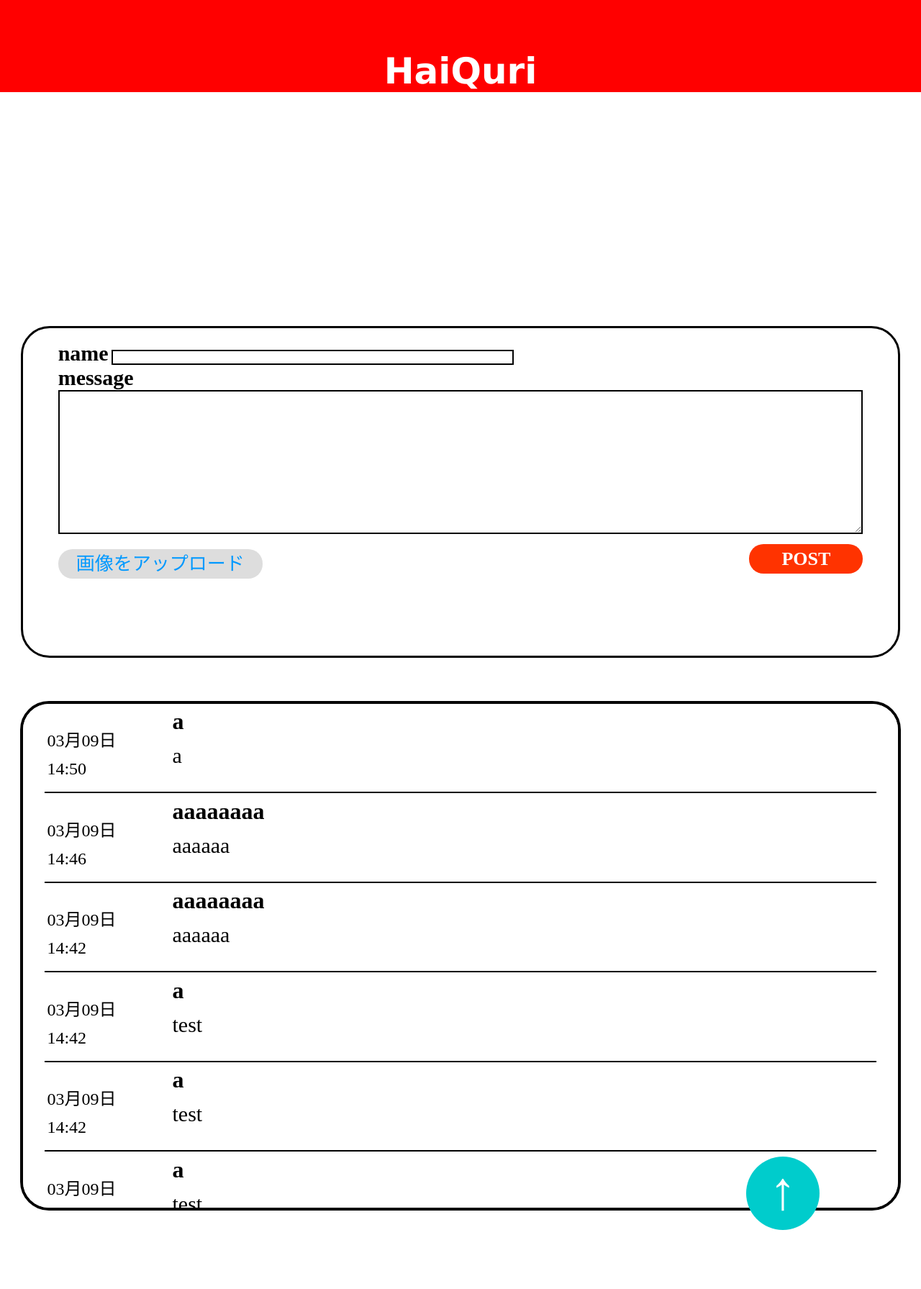
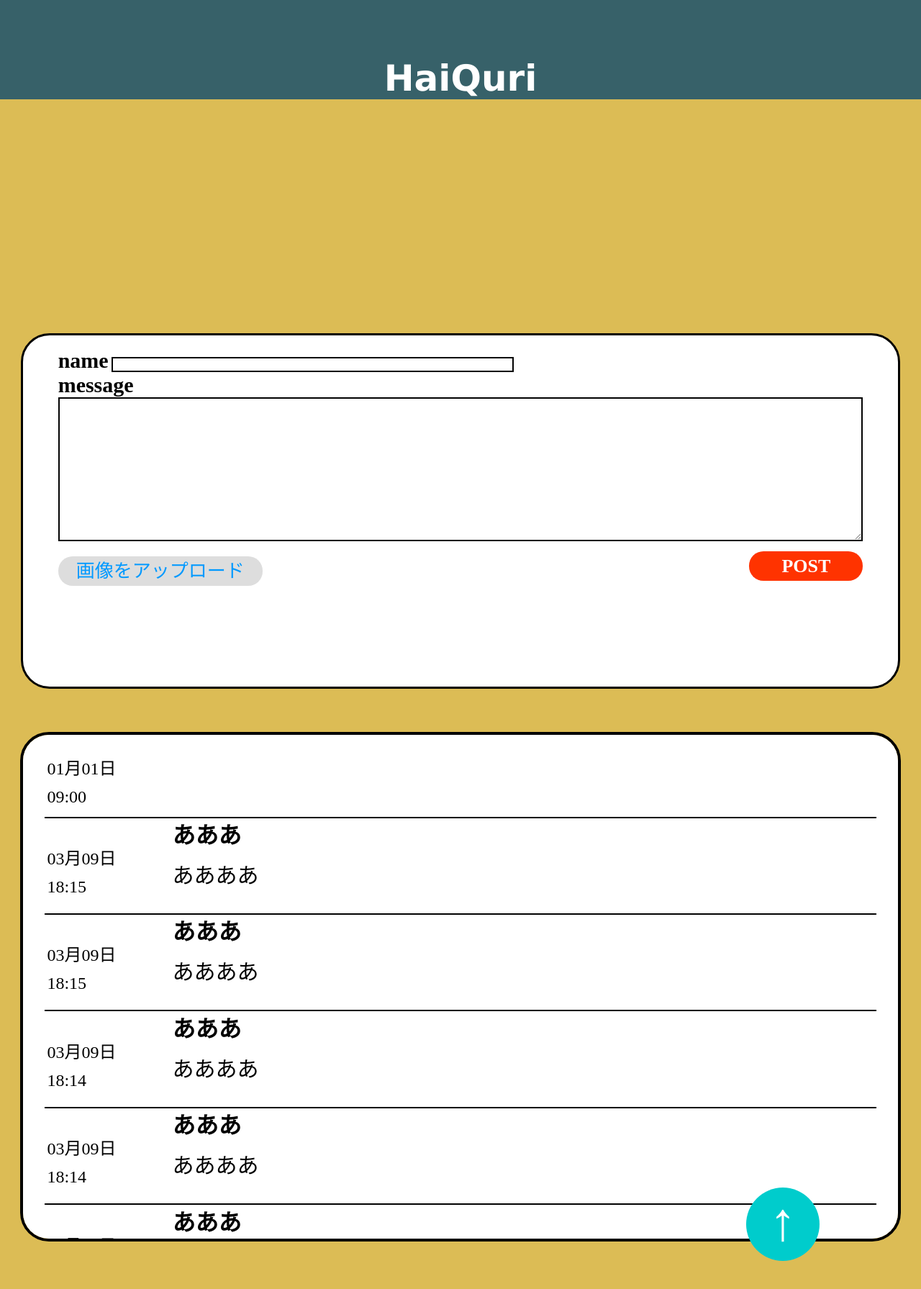
Before and after one commit to Hacker-Davidson/BBS, a PHP site: page / in a window 1280 px wide. Shown: the top 1791 px of the page at 72% size. Run offline with PHP 8.4, Linux system fonts and the light colour scheme; data that the repository does not hold is empty; some libraries are stand-ins or nearby versions.

Commit message:
feature:BBS見た目だけ

```diff
--- a/index.php
+++ b/index.php
@@ -89,12 +89,12 @@ if( $file_handle = fopen(FILENAME,'r') ) {
 <meta charset="utf-8">
 <title>BBS</title>
 <style>
-    body, header{margin:auto;}
+    body{margin:auto;background:#dcbc55;}
     .display-flex{display:flex;width:92%;margin:auto;/*background:red;*/}
-    header{background:red;width:100%;}
-    #header{font-size:50px;text-align:center;padding-top:70px;color:#FFF;}
+    header{background:#376169;width:100%;margin:auto;}
+    #header{font-size:50px;text-align:center;padding-top:80px;color:#FFF;}
     #innerBody{margin:auto;position:relative;top:375px;/*background:red;*/}
-    #form-box{height:455px;background:#FFF;width:95%;right:0;left:0;margin:auto;bottom:50px;position:relative;border:solid 3px #000;border-radius:40px;}
+    #form-box{height:488px;background:#FFF;width:95%;right:0;left:0;margin:auto;bottom:50px;position:relative;border:solid 3px #000;border-radius:40px;}
     .form-box0{width:92%;margin:auto;}
     .title{font-size:30px;font-weight:bolder;right:0;left:0;}
     input, textarea{border:2px solid #000;box-sizing:border-box;}
@@ -128,13 +128,6 @@ if( $file_handle = fopen(FILENAME,'r') ) {
     </div>
 </header>
 <div id="innerBody">
-    <?php if( !empty($error_message) ): ?>
-        <ul class="error_message">
-            <?php foreach( $error_message as $value ): ?>
-                <li><?php echo $value; ?></li>
-            <?php endforeach; ?>
-        </ul>
-    <?php endif; ?>
     <form method="post", enctype = "multipart/form-data">
         <div id="form-box">
             <p class="form-box0"><br>
@@ -158,6 +151,11 @@ if( $file_handle = fopen(FILENAME,'r') ) {
                         </span>
                     </p>
                 </div>
+                <?php if( !empty($error_message) ): ?>
+                    <ul class="error_message">
+                        <?php foreach( $error_message as $value ): ?><li><?php echo $value; ?></li><?php endforeach; ?>
+                    </ul>
+                <?php endif; ?>
                 <?php if( !empty($success_message) ): ?>
                     <span class="success_message"><?php echo $success_message; ?></span>
                 <?php endif; ?>
@@ -177,8 +175,8 @@ if( $file_handle = fopen(FILENAME,'r') ) {
                     </td>
 
                     <td class="td1"><!--メッセージを表示しているところ-->
-                        <h1 class="usrName"><?php echo $value['view_name']; ?></h1>
-                        <p class="msg"><?php echo $value['message']; ?></p>
+                        <h1 class="usrName" style="line-break:anywhere;"><?php echo $value['view_name']; ?></h1>
+                        <p class="msg" style="line-break:anywhere;"><?php echo $value['message']; ?></p>
                     </td>
 
                     <td class="td2"><!--画像を表示している箇所-->
--- a/message.txt
+++ b/message.txt
@@ -1,3 +1,4 @@
+<<<<<<< HEAD
 'かんたろう','2枚目','2024-03-08 22:35:42','images_after/IMG_3233.JPG'
 'kantaro','一枚目だよ','2024-03-08 22:37:05','images_after/gold.jpg'
 'カンタロウ','にまいめはどう？','2024-03-08 22:37:26','images_after/IMG_3231.JPG'
@@ -221,3 +222,21 @@
 'aaaaaaaa','aaaaaa','2024-03-09 14:42:48','images_after/3CD18F8D-7785-4672-B246-84540FFCC748.jpeg'
 'aaaaaaaa','aaaaaa','2024-03-09 14:46:15','images_after/3CD18F8D-7785-4672-B246-84540FFCC748.jpeg'
 'a','a','2024-03-09 14:50:04','images_after/3956B909-036C-4227-B997-B16D83729E8C.jpeg'
+=======
+'aaaa','aaa','2024-03-09 17:56:25','images_after/3956B909-036C-4227-B997-B16D83729E8C.jpeg'
+'aaaa','aaaa','2024-03-09 17:57:08','images_after/345AAEA2-575B-4E23-9A90-2AD0E268391B.jpeg'
+'hoge','aaaaaaaaaaaaaaaaaaaaaaaaaaaaaaaaaaaaaaaaaaaaaaaaaaaaaaaaaaaaaaaaaaaaaaaaaaaaaaaaaaaaaaaaaaaaaaaaaaaaaaaaaaaa','2024-03-09 17:57:24','images_after/'
+'aaa','hogehogehogehogehogehogehogehogehogehogehogehogehogehogehogehogehogehogehogehoge','2024-03-09 18:00:49','images_after/3CA491B0-82F4-46CC-A2CB-7A33C5E1FBC0.jpeg'
+'aaaaaaaaaaa','aaaaaaa','2024-03-09 18:01:11','images_after/'
+'qqq','aaaaaaaaaaaaaaaaaaaaaaaaaaaaaaaaaaaaaaaaaaaaaaaaaaaaaaaaaaaaaaaaaaaaaaaaaaaaaaaaaaaaaaaaaaaaaaaaaaaaaaaaaaaaaaaaaaaaaaaaaaaaa','2024-03-09 18:01:33','images_after/'
+'aaaaaaaaaaaaaaaaaaaaaaaaaaaaaaaaaaa','aaaaaaaaaaaaaaaaaaaaaaaaa','2024-03-09 18:01:41','images_after/'
+'aaaaaaaaaaaaaaaaaaaaaaaaaaaaaaaaaaaaaaaaaaaaaaaaaaaaaaaaaaaaaaaaaaaaaaaaaaaaaaaa','aaaaaaaaaaaaaaaaaaaaaaaaaaaaaaaaaaaaaaaaaaaaaaaaaaaaaaaaaaaaaaaaaaaaaaaaaaaaaaaa','2024-03-09 18:02:52','images_after/3956B909-036C-4227-B997-B16D83729E8C.jpeg'
+'q','q','2024-03-09 18:06:39','images_after/'
+'q','q','2024-03-09 18:07:22','images_after/'
+'aaa','aaa','2024-03-09 18:08:37','images_after/'
+'あああ','ああああ','2024-03-09 18:12:50','images_after/3956B909-036C-4227-B997-B16D83729E8C.jpeg'
+'あああ','ああああ','2024-03-09 18:14:15','images_after/3956B909-036C-4227-B997-B16D83729E8C.jpeg'
+'あああ','ああああ','2024-03-09 18:14:40','images_after/3956B909-036C-4227-B997-B16D83729E8C.jpeg'
+'あああ','ああああ','2024-03-09 18:15:19','images_after/3956B909-036C-4227-B997-B16D83729E8C.jpeg'
+'あああ','ああああ','2024-03-09 18:15:40','images_after/3956B909-036C-4227-B997-B16D83729E8C.jpeg'
+>>>>>>> f9b1586 (feature:BBS見た目だけ)
```
Also changed, not shown: images_after/345AAEA2-575B-4E23-9A90-2AD0E268391B.jpeg (added), images_after/3CA491B0-82F4-46CC-A2CB-7A33C5E1FBC0.jpeg (added).
